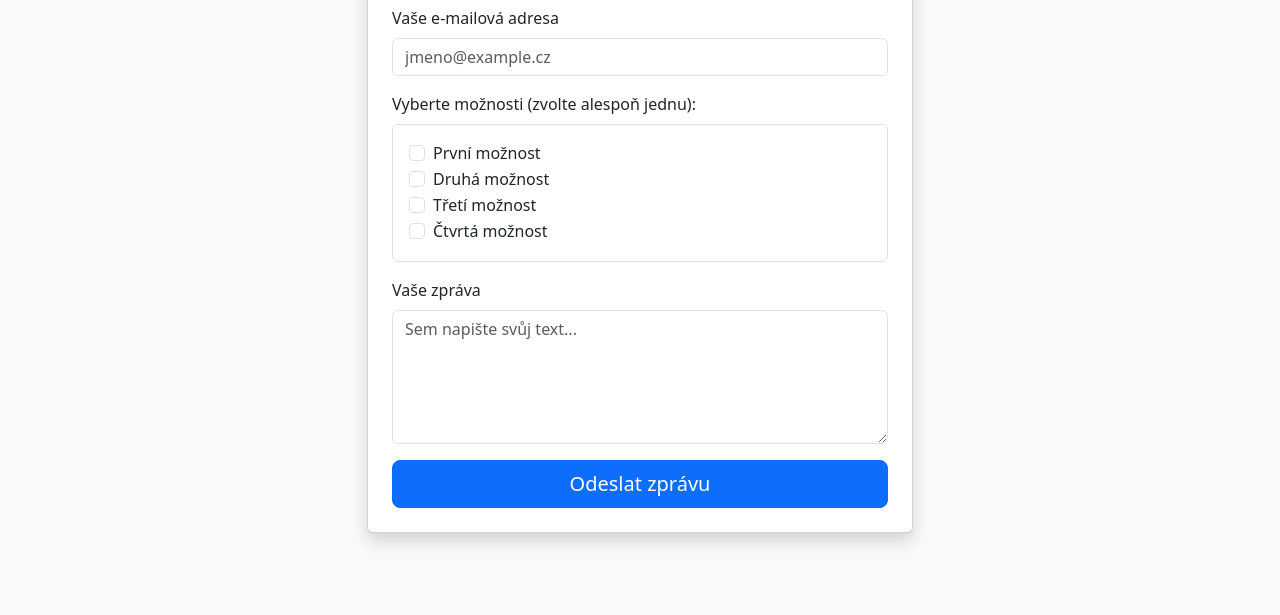
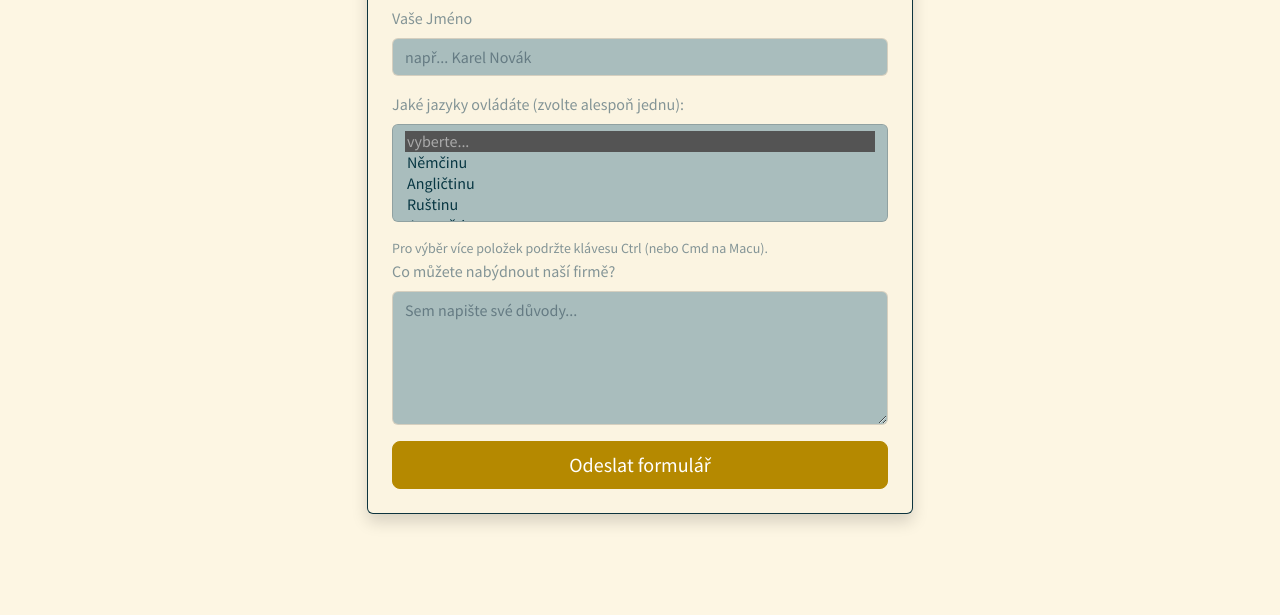
Before and after one commit to KrystofSmetana/WebyProjekt, a website: page MultiCulti.html in a window 1280 px wide. Shown: the part 185-800 px from the top of the page. Drawn offline with nearby package versions, Linux system fonts and the light colour scheme.

Commit message:
téměř u konce

```diff
--- a/MultiCulti.html
+++ b/MultiCulti.html
@@ -7,7 +7,7 @@
     <meta name="viewport" content="width=device-width, initial-scale=1">
     <link rel="stylesheet" href="node_modules/bootstrap/dist/css/bootstrap.min.css">
     <script src="node_modules/bootstrap/dist/js/bootstrap.bundle.min.js"></script>
-    <script src="node_modules/bootswatch/dist/solar/bootstrap.min.css"></script>
+    <link rel="stylesheet" href="node_modules/bootswatch/dist/solar/bootstrap.min.css">
 </head>
 
 
@@ -39,65 +39,45 @@
             <div class="col-md-6">
                 <div class="card shadow">
                     <div class="card-body p-4">
-                        <h2 class="text-center mb-4">Multi Select Formulář</h2>
+                        <h2 class="text-center mb-4">Pracovní Formulář</h2>
 
                         <form id="contactForm" action="odeslat.php" method="POST">
 
-                            <!-- E-mailová adresa -->
+
                             <div class="mb-3">
-                                <label for="email" class="form-label">Vaše e-mailová adresa</label>
+                                <label for="email" class="form-label">Vaše Jméno</label>
                                 <input type="email" class="form-control" id="email" name="email"
-                                    placeholder="jmeno@example.cz" required>
+                                    placeholder="např... Karel Novák" required>
                             </div>
 
                             <div class="mb-3">
-                                <label class="form-label">Vyberte možnosti (zvolte alespoň jednu):</label>
-                                <div class="border p-3 rounded bg-white">
+                                <label class="form-label">Jaké jazyky ovládáte (zvolte alespoň jednu):</label>
 
-                                    <div class="form-check">
-                                        <input class="form-check-input option-checkbox" type="checkbox" name="vyber[]"
-                                            value="volba1" id="volba1">
-                                        <label class="form-check-label" for="volba1">
-                                            První možnost
-                                        </label>
-                                    </div>
-                                    <div class="form-check">
-                                        <input class="form-check-input option-checkbox" type="checkbox" name="vyber[]"
-                                            value="volba2" id="volba2">
-                                        <label class="form-check-label" for="volba2">
-                                            Druhá možnost
-                                        </label>
-                                    </div>
-                                    <div class="form-check">
-                                        <input class="form-check-input option-checkbox" type="checkbox" name="vyber[]"
-                                            value="volba3" id="volba3">
-                                        <label class="form-check-label" for="volba3">
-                                            Třetí možnost
-                                        </label>
-                                    </div>
-                                    <div class="form-check">
-                                        <input class="form-check-input option-checkbox" type="checkbox" name="vyber[]"
-                                            value="volba4" id="volba4">
-                                        <label class="form-check-label" for="volba4">
-                                            Čtvrtá možnost
-                                        </label>
-                                    </div>
 
-                                </div>
+                                <select id="zanry" name="zanry[]" class="form-select" multiple required>
+                                    <!-- Neodeslatelná a zakázaná výchozí volba -->
+                                    <option value="" disabled selected>vyberte...</option>
+                                    <option value="sci-fi">Němčinu</option>
+                                    <option value="detektivka">Angličtinu</option>
+                                    <option value="historie">Ruštinu</option>
+                                    <option value="biografie">Japonštinu</option>
+                                </select>
+
                                 <div id="checkboxError" class="text-danger mt-1"
                                     style="display: none; font-size: 0.875em;">
                                     Vyberte prosím alespoň jednu možnost.
                                 </div>
                             </div>
+                            <div class="form-text">Pro výběr více položek podržte klávesu Ctrl (nebo Cmd na Macu).</div>
 
                             <div class="mb-3">
-                                <label for="zprava" class="form-label">Vaše zpráva</label>
+                                <label for="zprava" class="form-label">Co můžete nabýdnout naší firmě?</label>
                                 <textarea class="form-control" id="zprava" name="zprava" rows="5"
-                                    placeholder="Sem napište svůj text..." required></textarea>
+                                    placeholder="Sem napište své důvody..." required></textarea>
                             </div>
 
                             <div class="d-grid">
-                                <button type="submit" class="btn btn-primary btn-lg">Odeslat zprávu</button>
+                                <button type="submit" class="btn btn-primary btn-lg">Odeslat formulář</button>
                             </div>
 
                         </form>
@@ -107,27 +87,6 @@
         </div>
     </div>
 
-    <script>
-        document.getElementById('contactForm').addEventListener('submit', function (event) {
-
-            const checkboxes = document.querySelectorAll('.option-checkbox');
-            const checkedCount = Array.from(checkboxes).filter(cb => cb.checked).length;
-            const errorDiv = document.getElementById('checkboxError');
-
-
-            if (checkedCount === 0) {
-                event.preventDefault();
-                errorDiv.style.display = 'block';
-            } else {
-                errorDiv.style.display = 'none';
-            }
-        });
-    </script>
-</body>
-
-</html>
-
-</body>
 
 </html>
 </body>
--- a/package.json
+++ b/package.json
@@ -1,6 +1,7 @@
 {
   "dependencies": {
     "bootstrap": "^5.3.8",
-    "bootswatch": "^5.3.8"
+    "bootswatch": "^5.3.8",
+    "tom-select": "^2.6.2"
   }
 }
```
Also changed, not shown: NapisteNam.html (+4 -2 lines), index.html (+2 -3 lines), 1 other file.
